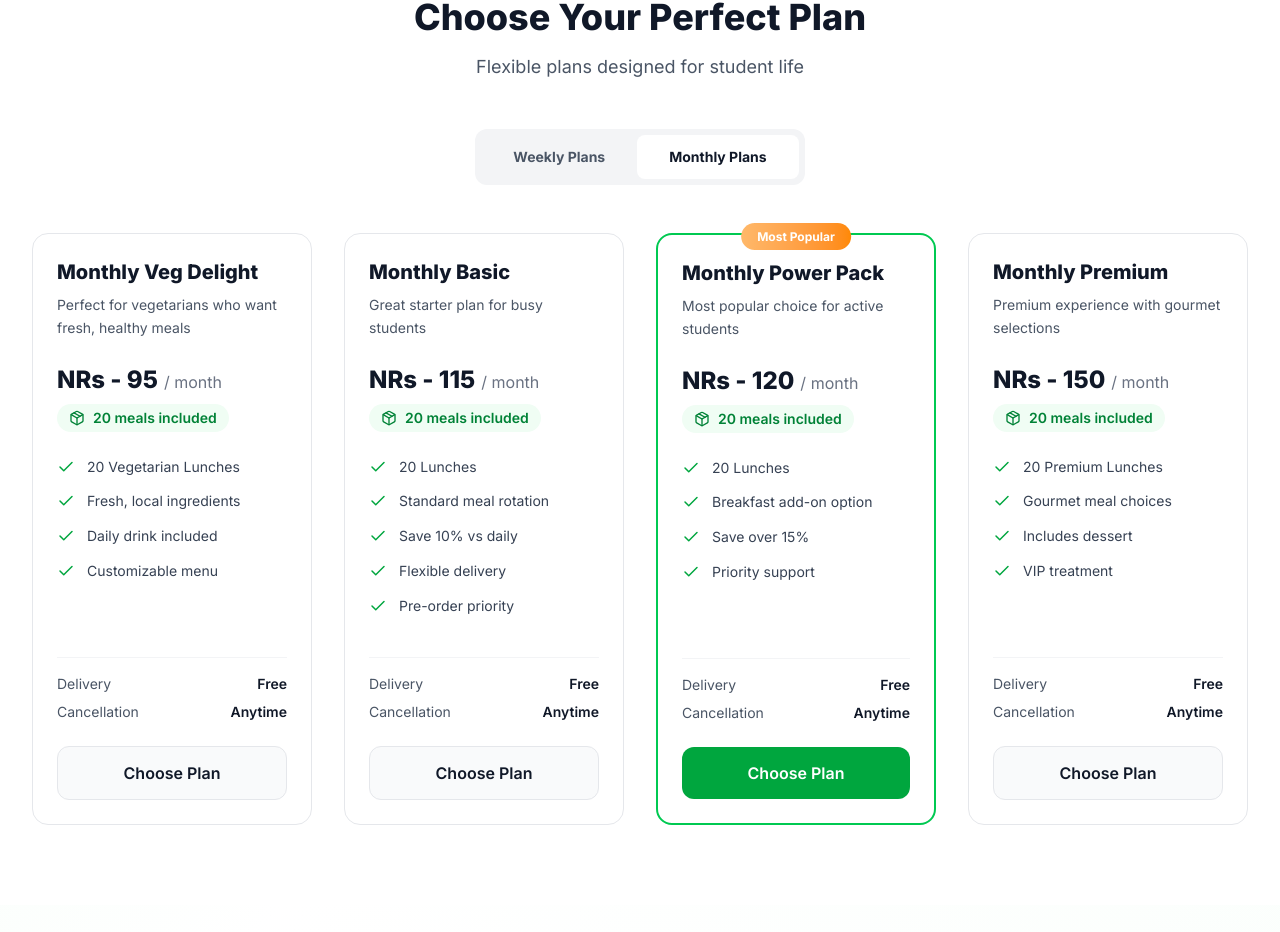
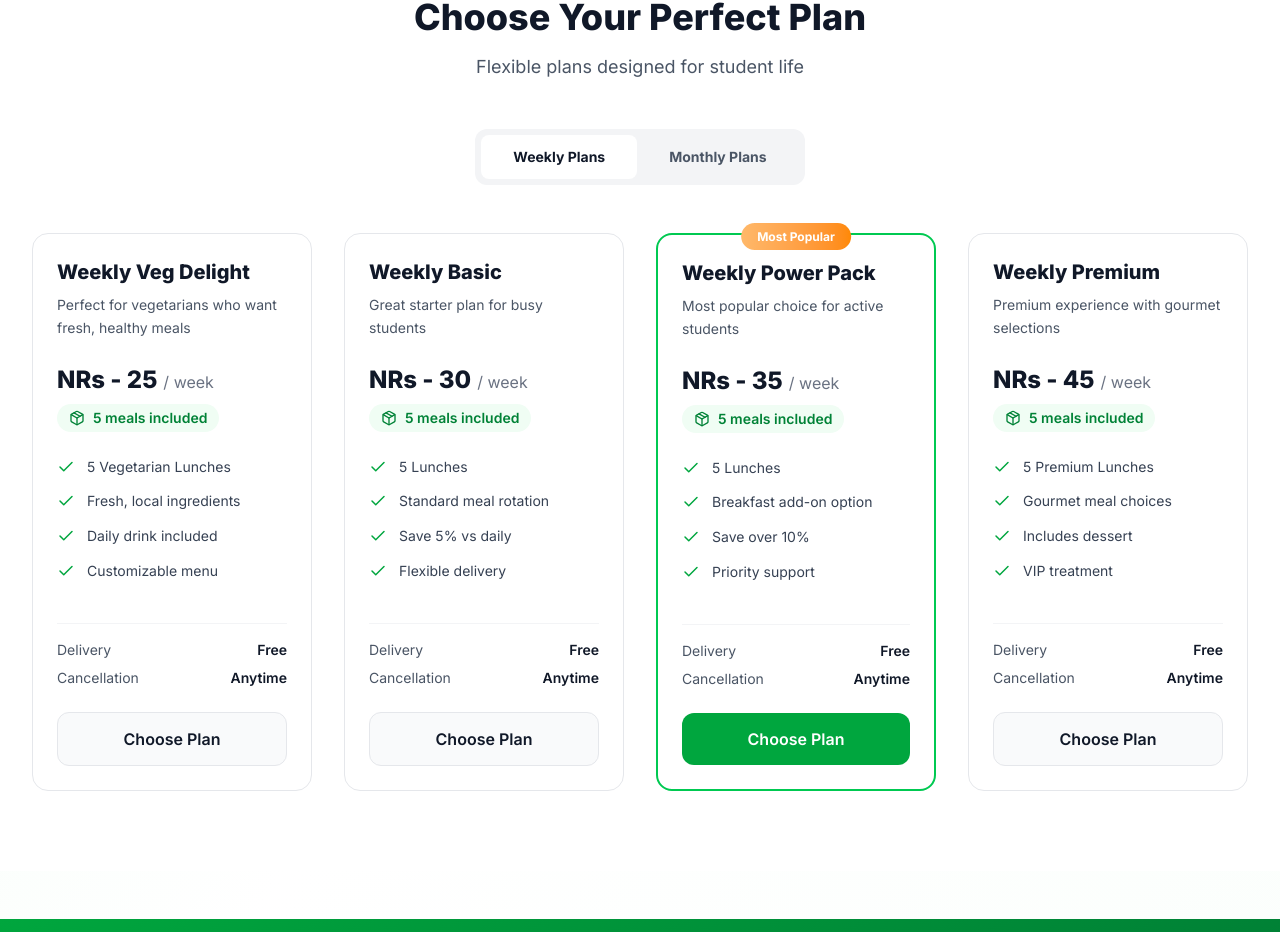
Before and after one commit to SujalShrestha-sys/MealMate, a React (Vite) app in the folder Frontend/: page /plans in a window 1280 px wide. Shown: the part 857-1789 px from the top of the page. Built offline with nearby package versions, Linux system fonts and the light colour scheme.

Commit message:
Slight UI refinements and code changes

```diff
--- a/Frontend/src/pages/PlansPage.jsx
+++ b/Frontend/src/pages/PlansPage.jsx
@@ -5,7 +5,7 @@ import HeroSection from "../components/plans/HeroSection";
 import PlanCard from "../components/plans/PlanCard";
 
 const PlansPage = () => {
-  const [planType, setPlanType] = useState("monthly");
+  const [planType, setPlanType] = useState("weekly");
   const plansRef = useRef(null);
 
   const scrollToPlans = () => {
```
Also changed, not shown: Frontend/index.html (line endings or trailing spaces), 1 other file (tests, documents, lock files or other folders).
